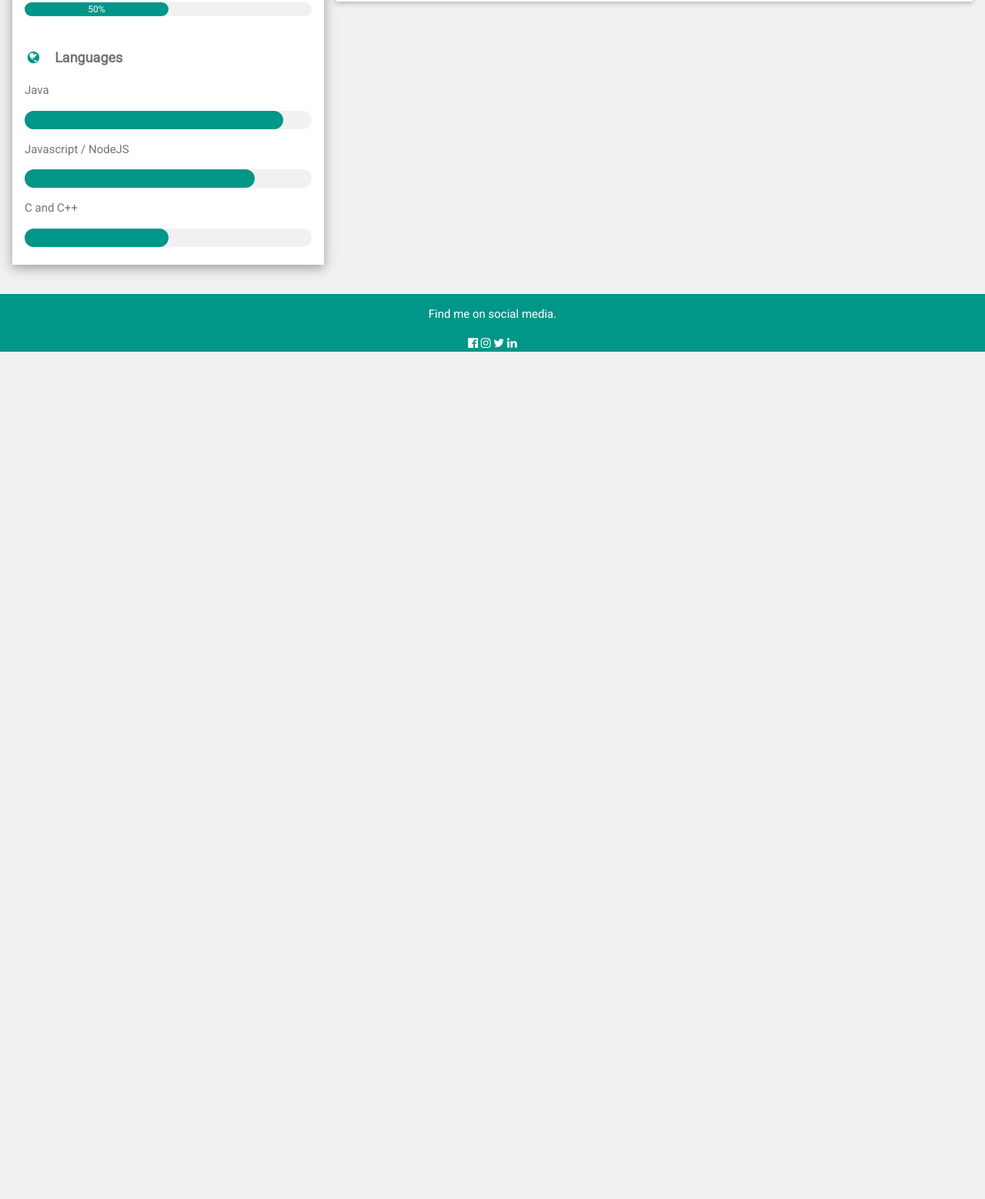
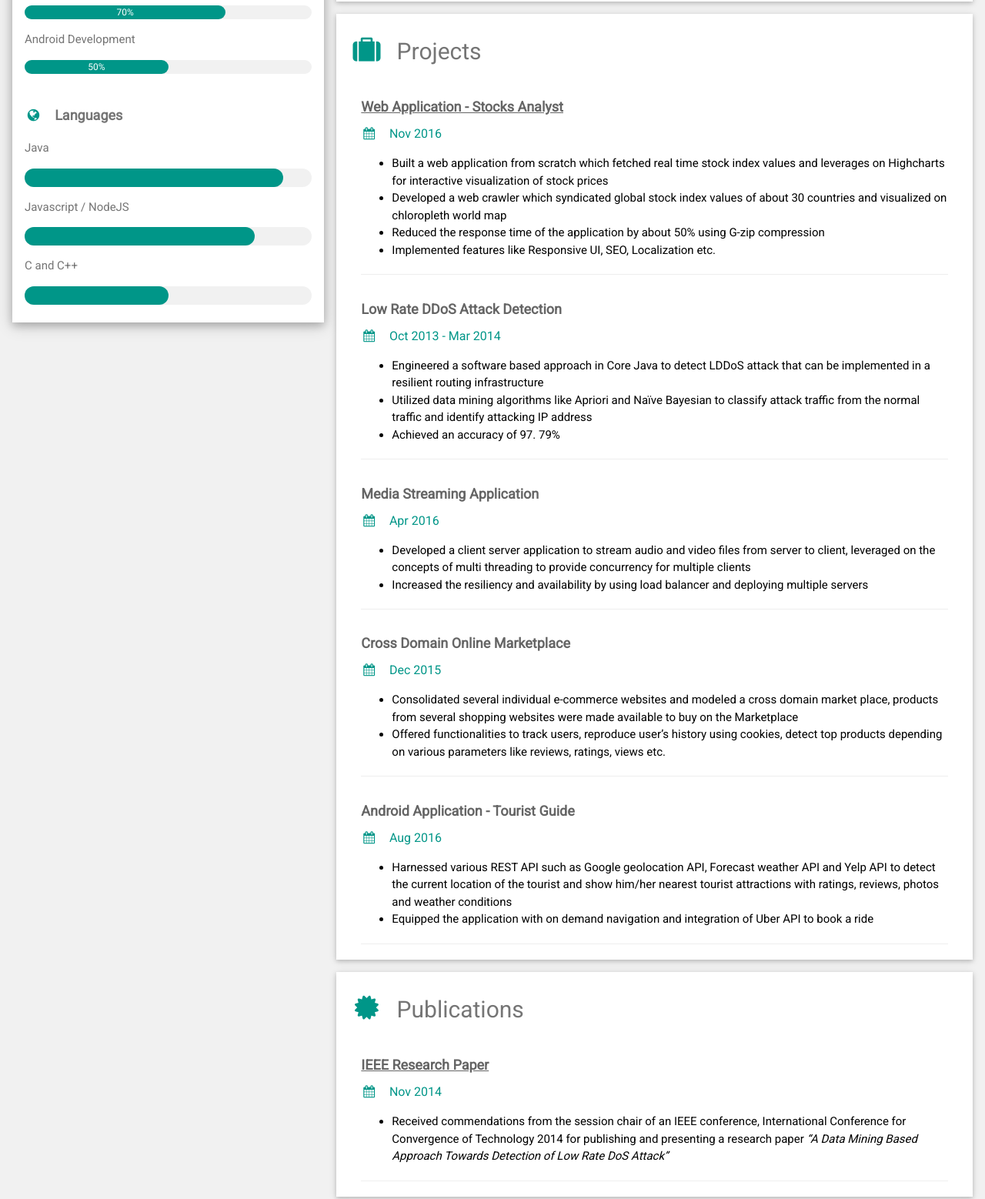
Before and after one commit to nimish2092/nimish2092.github.io, a plain HTML site: page index.html in a window 1280 px wide. Shown: the part 906-2464 px from the top of the page at 77% size. Before the commit the page ends 1363 px from the top, so only its background shows below. Drawn offline with nearby package versions, Linux system fonts and the light colour scheme.

Commit message:
Added Projects and Publications section

```diff
--- a/index.html
+++ b/index.html
@@ -32,6 +32,8 @@ html,body,h1,h2,h3,h4,h5,h6 {font-family: "Roboto", sans-serif}
           <p><i class="fa fa-home fa-fw w3-margin-right w3-large w3-text-teal"></i>San Jose, CA</p>
           <p><i class="fa fa-envelope fa-fw w3-margin-right w3-large w3-text-teal"></i>nimish.2092@gmail.com</p>
           <p><i class="fa fa-phone fa-fw w3-margin-right w3-large w3-text-teal"></i>(669)245-7506</p>
+          <p><i class="fa fa-linkedin fa-fw w3-margin-right w3-large w3-text-teal"></i><a href="www.linkedin.com/in/nimishunde/">www.linkedin.com/in/nimishunde/</a></p>
+          <p><i class="fa fa-github fa-fw w3-margin-right w3-large w3-text-teal"></i><a href="https://github.com/nimish2092">https://github.com/nimish2092</a></p>
           <hr>
 
           <p class="w3-large"><b><i class="fa fa-asterisk fa-fw w3-margin-right w3-text-teal"></i>Skills</b></p>
@@ -81,7 +83,7 @@ html,body,h1,h2,h3,h4,h5,h6 {font-family: "Roboto", sans-serif}
       <div class="w3-container w3-card w3-white w3-margin-bottom">
         <h2 class="w3-text-grey w3-padding-16"><i class="fa fa-suitcase fa-fw w3-margin-right w3-xxlarge w3-text-teal"></i>Work Experience</h2>
         <div class="w3-container">
-          <h5 class="w3-opacity"><b>NodeJS Developer Intern at Funnode LLC</b></h5>
+          <h5 class="w3-opacity"><b>NodeJS Developer at Funnode LLC</b></h5>
           <h6 class="w3-text-teal"><i class="fa fa-calendar fa-fw w3-margin-right"></i>Aug 2017 - <span class="w3-tag w3-teal w3-round">Present</span></h6>
           <p>
             <ul>
@@ -108,7 +110,7 @@ html,body,h1,h2,h3,h4,h5,h6 {font-family: "Roboto", sans-serif}
 
       </div>
 
-      <div class="w3-container w3-card w3-white">
+      <div class="w3-container w3-card w3-white w3-margin-bottom">
         <h2 class="w3-text-grey w3-padding-16"><i class="fa fa-certificate fa-fw w3-margin-right w3-xxlarge w3-text-teal"></i>Education</h2>
         <div class="w3-container">
           <h5 class="w3-opacity"><b>Master of Science, Software Engineering, San Jose State University</b></h5>
@@ -118,6 +120,87 @@ html,body,h1,h2,h3,h4,h5,h6 {font-family: "Roboto", sans-serif}
         <div class="w3-container">
           <h5 class="w3-opacity"><b>Bachelor of Engineering, Information Technology, University of Pune</b></h5>
           <h6 class="w3-text-teal"><i class="fa fa-calendar fa-fw w3-margin-right"></i>May 2010 - May 2014</h6>
+          <hr>
+        </div>
+      </div>
+
+      <div class="w3-container w3-card w3-white w3-margin-bottom">
+        <h2 class="w3-text-grey w3-padding-16"><i class="fa fa-suitcase fa-fw w3-margin-right w3-xxlarge w3-text-teal"></i>Projects</h2>
+        <div class="w3-container">
+          <h5 class="w3-opacity"><a href="https://stocks-analyst.herokuapp.com/"><b>Web Application - Stocks Analyst</b></a></h5>
+          <h6 class="w3-text-teal"><i class="fa fa-calendar fa-fw w3-margin-right"></i>Nov 2016</h6>
+          <p>
+            <ul>
+              <li>Built a web application from scratch which fetched real time stock index values and leverages on Highcharts for interactive visualization of stock prices</li>
+              <li>Developed a web crawler which syndicated global stock index values of about 30 countries and visualized on chloropleth world map</li>
+              <li>Reduced the response time of the application by about 50% using G-zip compression</li>
+              <li>Implemented features like Responsive UI, SEO, Localization etc.</li>
+            </ul>
+          </p>
+          <hr>
+        </div>
+
+        <div class="w3-container">
+          <h5 class="w3-opacity"><b>Low Rate DDoS Attack Detection</b></h5>
+          <h6 class="w3-text-teal"><i class="fa fa-calendar fa-fw w3-margin-right"></i>Oct 2013 - Mar 2014</h6>
+          <p>
+            <ul>
+              <li>Engineered a software based approach in Core Java to detect LDDoS attack that can be implemented in a resilient routing infrastructure</li>
+              <li>Utilized data mining algorithms like Apriori and Naïve Bayesian to classify attack traffic from the normal traffic and identify attacking IP address</li>
+              <li>Achieved an accuracy of 97. 79%</li>
+            </ul>
+          </p>
+          <hr>
+        </div>
+
+        <div class="w3-container">
+          <h5 class="w3-opacity"><b>Media Streaming Application</b></h5>
+          <h6 class="w3-text-teal"><i class="fa fa-calendar fa-fw w3-margin-right"></i>Apr 2016</h6>
+          <p>
+            <ul>
+              <li>Developed a client server application to stream audio and video files from server to client, leveraged on the concepts of multi threading to provide concurrency for multiple clients</li>
+              <li>Increased the resiliency and availability by using load balancer and deploying multiple servers</li>
+            </ul>
+          </p>
+          <hr>
+        </div>
+
+        <div class="w3-container">
+          <h5 class="w3-opacity"><b>Cross Domain Online Marketplace</b></h5>
+          <h6 class="w3-text-teal"><i class="fa fa-calendar fa-fw w3-margin-right"></i>Dec 2015</h6>
+          <p>
+            <ul>
+              <li>Consolidated several individual e-commerce websites and modeled a cross domain market place, products from several shopping websites were made available to buy on the Marketplace</li>
+              <li>Offered functionalities to track users, reproduce user’s history using cookies, detect top products depending on various parameters like reviews, ratings, views etc.</li>
+            </ul>
+          </p>
+          <hr>
+        </div>
+
+        <div class="w3-container">
+          <h5 class="w3-opacity"><b>Android Application - Tourist Guide</b></h5>
+          <h6 class="w3-text-teal"><i class="fa fa-calendar fa-fw w3-margin-right"></i>Aug 2016</h6>
+          <p>
+            <ul>
+              <li>Harnessed various REST API such as Google geolocation API, Forecast weather API and Yelp API to detect the current location of the tourist and show him/her nearest tourist attractions with ratings, reviews, photos and weather conditions</li>
+              <li>Equipped the application with on demand navigation and integration of Uber API to book a ride</li>
+            </ul>
+          </p>
+          <hr>
+        </div>
+
+      </div>
+
+      <div class="w3-container w3-card w3-white w3-margin-bottom">
+        <h2 class="w3-text-grey w3-padding-16"><i class="fa fa-certificate fa-fw w3-margin-right w3-xxlarge w3-text-teal"></i>Publications</h2>
+        <div class="w3-container">
+          <h5 class="w3-opacity"><a href="http://ieeexplore.ieee.org/document/7092203/"><b>IEEE Research Paper</b></a></h5>
+          <h6 class="w3-text-teal"><i class="fa fa-calendar fa-fw w3-margin-right"></i>Nov 2014</h6>
+          <p>
+            <ul>
+              <li>Received commendations from the session chair of an IEEE conference, International Conference for Convergence of Technology 2014 for publishing and presenting a research paper <i>“A Data Mining Based Approach Towards Detection of Low Rate DoS Attack”</i></li>
+            </ul>
+          </p>
           <hr>
         </div>
       </div>
```
